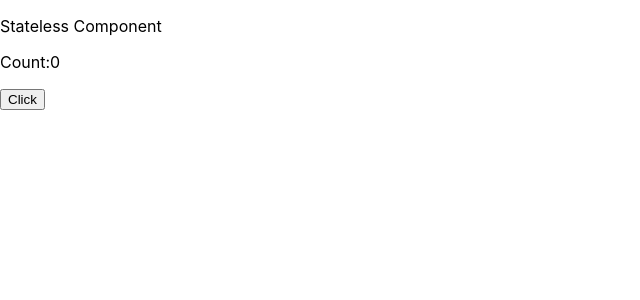
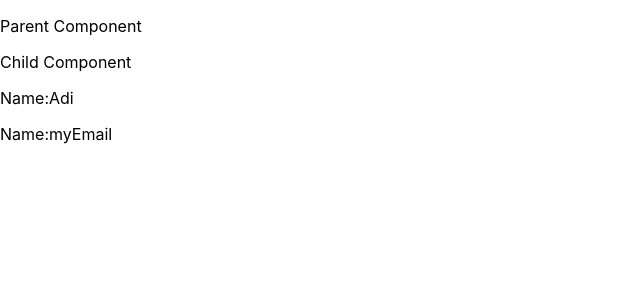
Before and after one commit to adi501/react-funtional-components-exp, a React (Create React App) app: page / in a window 1280 px wide. Shown: the top 300 px of the page, without its empty margins (0-640 px from the left). Built offline with nearby package versions, Linux system fonts and the light colour scheme.

Commit message:
Props Exp

```diff
--- a/src/App.js
+++ b/src/App.js
@@ -5,12 +5,13 @@ import './App.css';
 //import Error_Boundaries_Exp from './Components/Error_Boundaries_Exp';
 //import Axios_example from './Components/Axios_example';
 //import Get_an_Element_by_ID_in_ReactJS from './Components/Get_an_Element_by_ID_in_ReactJS';
-import Stateless_Component_Exp from './Components/Stateless_Component_Exp';
+//import Stateless_Component_Exp from './Components/Stateless_Component_Exp';
+import Props_Exp_parent from './Components/Props_Exp_parent';
 
 function App() {
   return (
     <div >
-      <Stateless_Component_Exp/>
+      <Props_Exp_parent/>
     </div>
   );
 }
--- /dev/null
+++ b/src/Components/Props_EXP_child.js
@@ -0,0 +1,10 @@
+import React from "react";
+
+function Props_Exp_child(props){
+    return(<>
+    <p>Child Component</p>
+    <p>Name:{props.name}</p>
+    <p>Name:{props.email}</p>
+    </>)
+};
+export default Props_Exp_child;
--- /dev/null
+++ b/src/Components/Props_Exp_parent.js
@@ -0,0 +1,10 @@
+import React from "react";
+import Props_Exp_child from './Props_EXP_child';
+
+function Props_Exp_parent(){
+    return(<>
+    <p>Parent Component</p>
+    <Props_Exp_child name="Adi" email="myEmail"/>
+    </>)
+};
+export default Props_Exp_parent;
```
